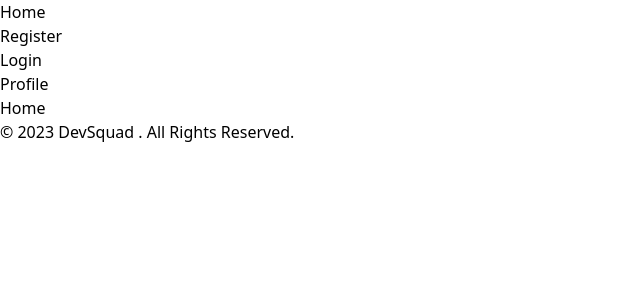
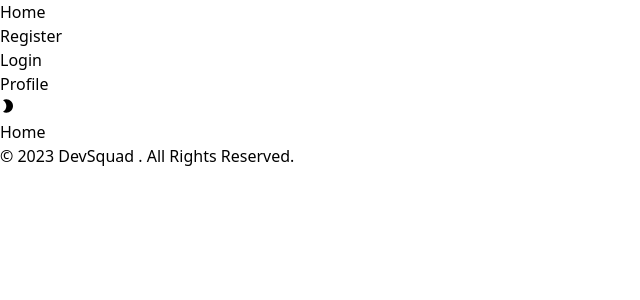
Before and after one commit to FbW-WD-23-D06/spa-useContext, a React (Vite) app: page / in a window 1280 px wide. Shown: the top 300 px of the page, without its empty margins (0-640 px from the left). Built offline with nearby package versions, Linux system fonts and the light colour scheme.

Commit message:
refactor: ThemeContext instead AppCoontext, feature: add react icons and create DarkModeToggle

```diff
--- a/package.json
+++ b/package.json
@@ -12,6 +12,7 @@
   "dependencies": {
     "react": "^18.2.0",
     "react-dom": "^18.2.0",
+    "react-icons": "^4.12.0",
     "react-router-dom": "^6.21.0"
   },
   "devDependencies": {
--- a/src/contexts/AppContext.tsx
+++ b/src/contexts/ThemeContext.tsx
@@ -13,26 +13,26 @@ type Context = {
 };
 
 // Create a new context with the defined type
-// If the useAppContext hook is used outside of the AppContextProvider component, it will throw an error
-const AppContext = createContext<Context | null>(null);
+// If the useThemeContext hook is used outside of the ThemeContextProvider component, it will throw an error
+const ThemeContext = createContext<Context | null>(null);
 
-// Export a custom hook to access the AppContext.
+// Export a custom hook to access the ThemeContext.
 // This hook is used in the components which need to access the global states.
 // We can avoid create and use this hook by using the useContext hook directly in the components, but this is a good practice
 // to avoid to import the context in each component which need to access the global states
 
 // eslint-disable-next-line react-refresh/only-export-components
-export const useAppContext = () => useContext(AppContext);
+export const useThemeContext = () => useContext(ThemeContext);
 
-// Define the AppContextProvider component
+// Define the ThemeContextProvider component
 // The provider is needed just to wrap the components which need to access the global states
-export function AppContextProvider({ children }: { children: ReactNode }) {
+export function ThemeContextProvider({ children }: { children: ReactNode }) {
   const [darkMode, setDarkMode] = useState(false);
 
-  // Render the AppContextProvider component with the global state value and setter
+  // Render the ThemeContextProvider component with the global state value and setter
   return (
-    <AppContext.Provider value={{ darkMode, setDarkMode }}>
+    <ThemeContext.Provider value={{ darkMode, setDarkMode }}>
       {children} {/* Render the child components (all wrapped components) */}
-    </AppContext.Provider>
+    </ThemeContext.Provider>
   );
 }
--- a/src/features/navigation/layout/Layout.tsx
+++ b/src/features/navigation/layout/Layout.tsx
@@ -1,5 +1,5 @@
 import Footer from "./Footer";
-import Header from "./Header";
+import Header from "./header/Header";
 import { Outlet } from "react-router-dom";
 
 export default function Layout() {
--- /dev/null
+++ b/src/features/navigation/layout/header/DarkModeToggle.tsx
@@ -0,0 +1,17 @@
+import { useThemeContext } from "@/contexts/ThemeContext";
+import {} from "react";
+import { MdWbSunny, MdModeNight } from "react-icons/md";
+
+export default function DarkModeToggle() {
+  const { darkMode, setDarkMode } = useThemeContext()!;
+
+  const icon = darkMode ? (
+    <MdWbSunny className="text-2xl" />
+  ) : (
+    <MdModeNight className="text-2xl" />
+  );
+
+  const handleDarkModeToggle = () => setDarkMode(!darkMode);
+
+  return <button onClick={handleDarkModeToggle}>{icon}</button>;
+}
--- a/src/features/navigation/layout/Header.tsx
+++ b/src/features/navigation/layout/header/Header.tsx
@@ -1,3 +1,4 @@
+import DarkModeToggle from "./DarkModeToggle";
 import LinksList from "./LinksList";
 
 export default function Header() {
@@ -9,9 +10,10 @@ export default function Header() {
             className="hidden justify-between items-center w-full lg:flex lg:w-auto lg:order-1"
             id="mobile-menu-2"
           >
-           <LinksList />
+            <LinksList />
           </div>
         </div>
+        <DarkModeToggle />
       </nav>
     </header>
   );
--- a/src/features/navigation/layout/links.ts
+++ b/src/features/navigation/layout/header/links.ts
@@ -1,4 +1,4 @@
-import { path } from "../routing/path";
+import { path } from "../../routing/path";
 
 export const links = [
   { name: "Home", to: path.home },
--- a/src/pages/Home.tsx
+++ b/src/pages/Home.tsx
@@ -1,7 +1,7 @@
-import { useAppContext } from "@/contexts/AppContext";
+import { useThemeContext } from "@/contexts/ThemeContext";
 
 export default function Home() {
-  const { darkMode } = useAppContext()!;
+  const { darkMode } = useThemeContext()!;
   console.log("darkMode:", darkMode);
   return (
     <div className="h-full">
```
Also changed, not shown: src/main.tsx (+5 -3 lines), src/features/navigation/layout/header/Link.tsx (renamed from src/features/navigation/layout/Link.tsx), src/features/navigation/layout/header/LinksList.tsx (renamed from src/features/navigation/layout/LinksList.tsx), 1 other file (tests, documents, lock files or other folders).
